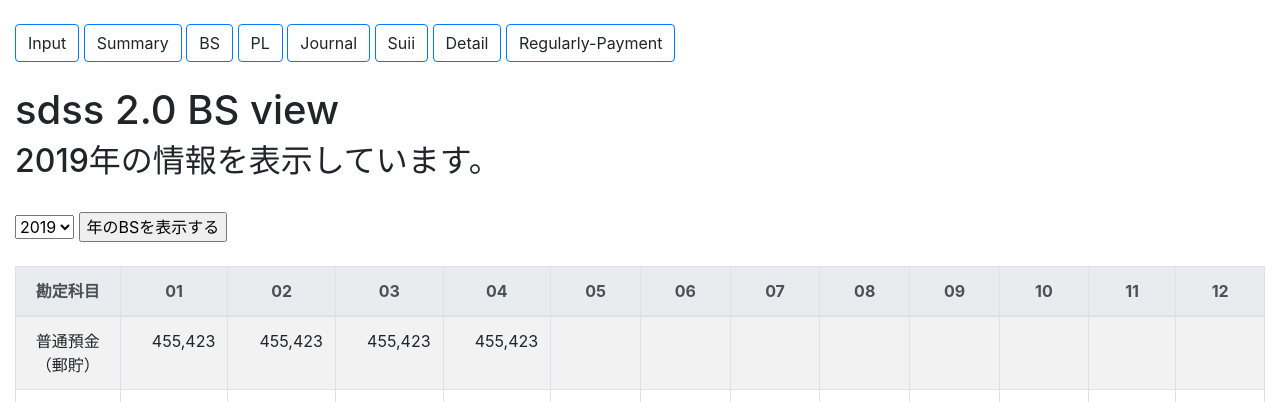
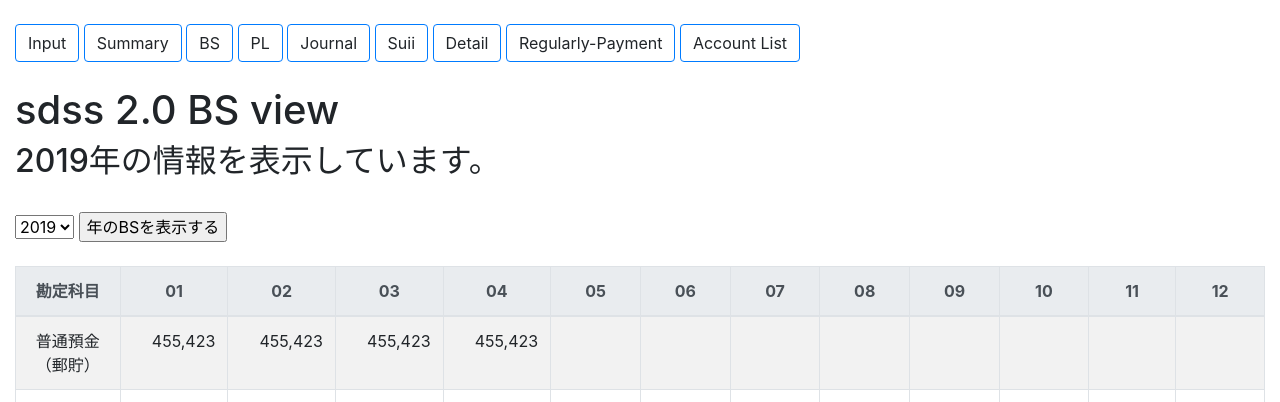
Before and after one commit to shimi003/magi, a Django app: page /sdss/bs/ in a window 1280 px wide. Shown: the top 402 px of the page. Run offline with Django 3.2, Linux system fonts and the light colour scheme; data comes from the database, SQL or seed files in the repository; some libraries are stand-ins or nearby versions.

Commit message:
base.htmlに勘定科目リストへのリンクを追加

```diff
--- a/myportal/templates/base.html
+++ b/myportal/templates/base.html
@@ -30,6 +30,7 @@
         <a class="btn btn-default border border-primary big" href="/magi/sdss/suii/">Suii</a>
         <a class="btn btn-default border border-primary big" href="/magi/sdss/detail/">Detail</a>
         <a class="btn btn-default border border-primary big" href="/magi/sdss/regularly-payment/">Regularly-Payment</a>
+        <a class="btn btn-default border border-primary big" href="/magi/sdss/acc_list/">Account List</a>
         <br />
         <br />
         <h1>{{ view_name }}</h1>
```
